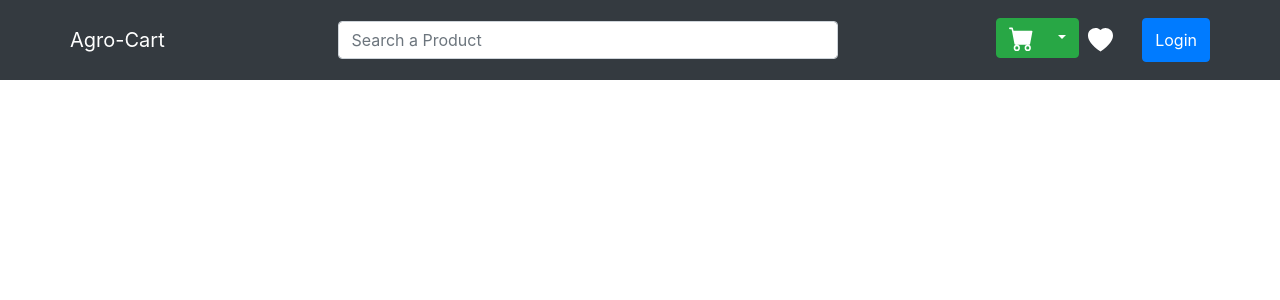
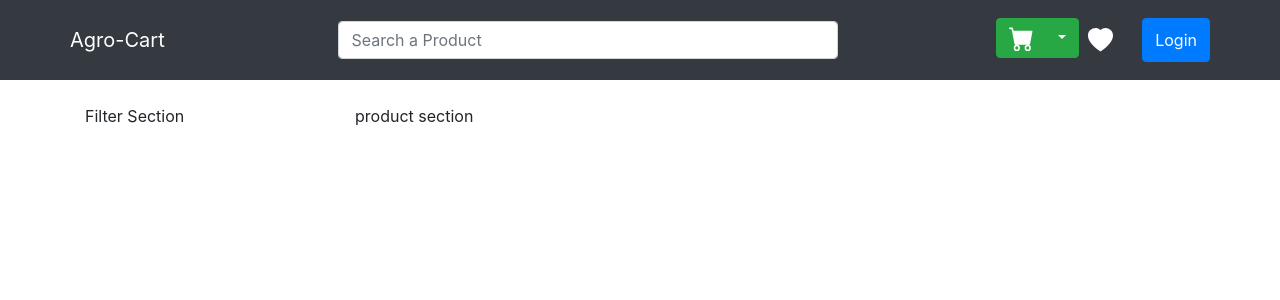
Before and after one commit to swapnaliss/Agrocart, a React (Create React App) app in the folder my-agrocart/: page /productlistingpage in a window 1280 px wide. Before the commit this address had no page. Shown: the top 300 px of the page. Built offline with nearby package versions, Linux system fonts and the light colour scheme; what miragejs would draw is missing.

Commit message:
feature : layout done for product listing page

```diff
--- a/my-agrocart/src/App.js
+++ b/my-agrocart/src/App.js
@@ -3,6 +3,7 @@ import Home from "./componets/Home";
 import Header from "./componets/Header";
 import Wishlist from "./componets/Wishlist";
 import Cart from "./componets/Cart";
+import ProductListingPage from "./componets/ProductListingPage";
 import { BrowserRouter, Route, Routes } from "react-router-dom";
 
 function App() {
@@ -14,6 +15,8 @@ function App() {
         <Route exact path="/" element={<Home/>} />
         <Route exact path="/cart" element={<Cart/>} />
         <Route exact path="/wishlist" element={<Wishlist/>} />
+        <Route exact path="/productlistingpage" element={<ProductListingPage/>} />
+
 
         </Routes>
       </div>
--- /dev/null
+++ b/my-agrocart/src/componets/ProductListingPage.js
@@ -0,0 +1,24 @@
+import React from 'react';
+import { Container, Row, Col } from 'react-bootstrap';
+
+const ProductListingPage = () => {
+  return (
+    <Container>
+      <Row className="mt-4">
+        {/* Filter Section */}
+        <Col sm={3}>
+         Filter Section
+         </Col>
+
+        {/* Product Listing Section */}
+        <Col sm={9}>
+          <Row>
+           product section
+          </Row>
+        </Col>
+      </Row>
+    </Container>
+  );
+};
+
+export default ProductListingPage;
```
